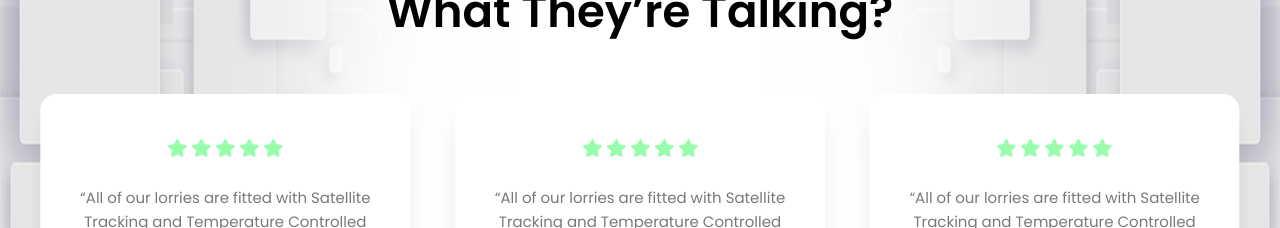
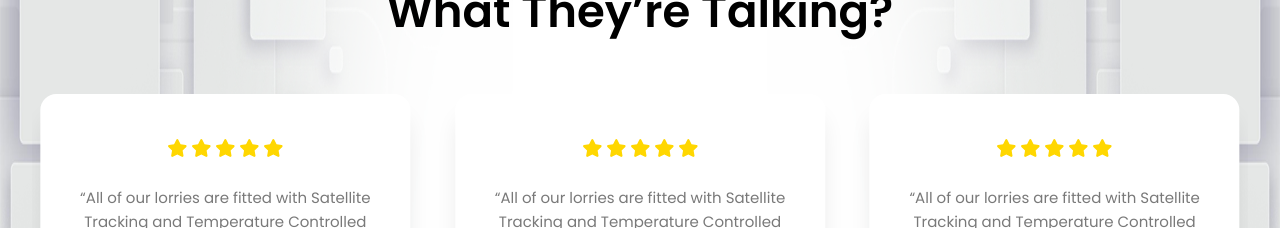
Before and after one commit to ShuklaAnchal/moneybugs, a Next.js app: page / in a window 1280 px wide. Shown: the part 5080-5308 px from the top of the page. Built offline with nearby package versions, Linux system fonts and the light colour scheme.

Commit message:
star clor change

```diff
--- a/src/app/component/homepage/feedback.js
+++ b/src/app/component/homepage/feedback.js
@@ -104,7 +104,7 @@ const Feedback = () => {
                   <div className=" inline-block px-12 py-3 rounded-md mb-4">
                     <div className="flex gap-1 text-white justify-center">
                       {Array(item.rating).fill(0).map((_, i) => (
-                        <FaStar key={i} className="h-5 w-5 text-[#99FEAC]" />
+                        <FaStar key={i} className="h-5 w-5 text-[#FFD700]" />
                       ))}
                     </div>
                   </div>
```
